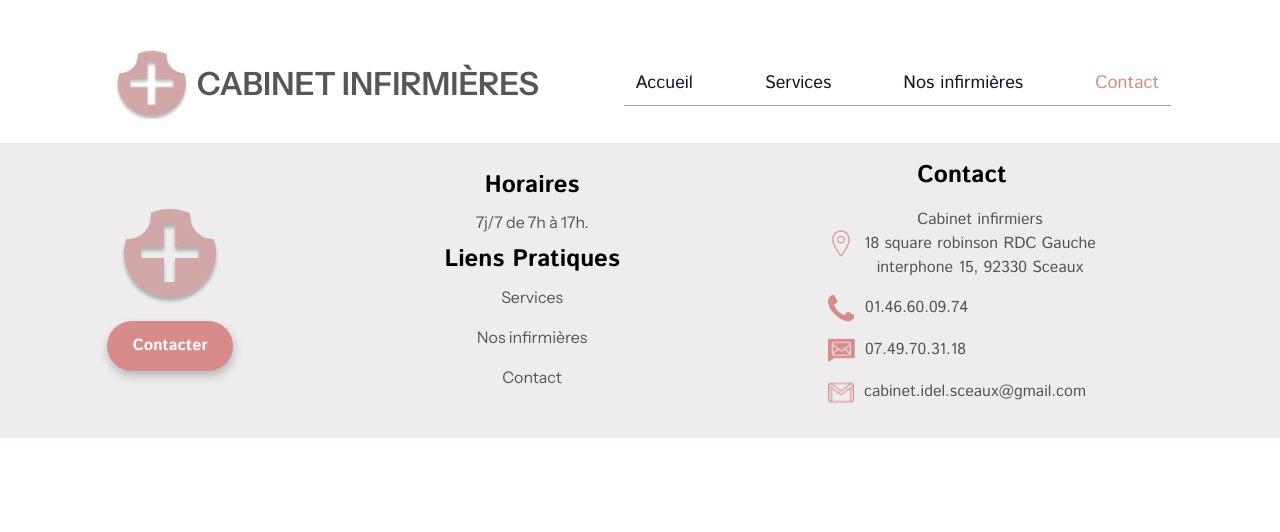
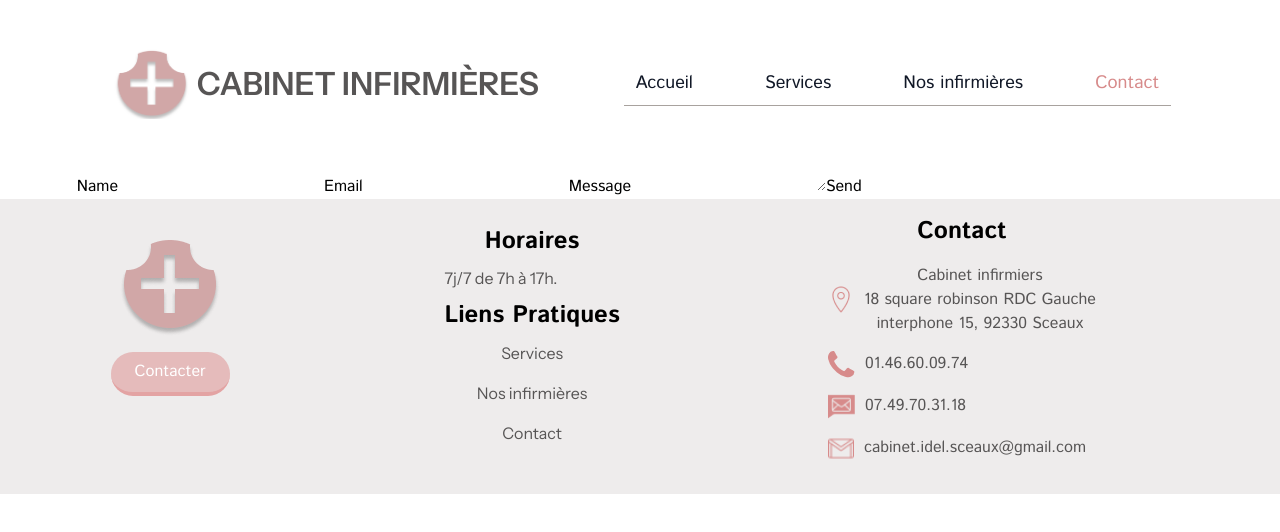
Before and after one commit to Cabinet-Infirmier/cabinet-infirmier-sceaux, a React (Vite) app: page /contact in a window 1280 px wide. Shown: the top 532 px of the page. Built offline with nearby package versions, Linux system fonts and the light colour scheme.

Commit message:
modify display

```diff
--- a/package.json
+++ b/package.json
@@ -10,8 +10,11 @@
     "preview": "vite preview"
   },
   "dependencies": {
+    "@emailjs/browser": "^4.4.1",
     "@headlessui/react": "^2.2.0",
     "@heroicons/react": "^2.2.0",
+    "emailjs": "^4.0.3",
+    "emailjs-com": "^3.2.0",
     "lucide": "^0.475.0",
     "lucide-react": "^0.475.0",
     "react": "^19.0.0",
--- a/src/components/button/Button.jsx
+++ b/src/components/button/Button.jsx
@@ -2,9 +2,17 @@ import styles from "./Button.module.css";
 
 function Button({ onClick, children }) {
   return (
-    <button onClick={onClick} className={styles.btn}>
-      {children}
-    </button>
+    <div className="h-[100px]">
+      <button
+        className="cursor-pointer transition-all bg-[#E5BBBB] text-white px-6 py-2 rounded-3xl
+border-[#e3a3a3]
+border-b-[4px] hover:brightness-90 hover:-translate-y-[1px] hover:border-b-[6px]
+active:border-b-[2px] active:brightness-50 active:translate-y-[2px]"
+        onClick={onClick}
+      >
+        {children}
+      </button>
+    </div>
   );
 }
 
--- a/src/components/carousel/Carousel.module.css
+++ b/src/components/carousel/Carousel.module.css
@@ -9,18 +9,16 @@
   background-color: rgb(0, 0, 0);
   border-radius: 1rem;
   width: 100%;
-  max-width: 600px;
-  min-width: 300px;
-  height: 100%;
+
   display: flex;
   justify-content: center;
   align-items: center;
   position: relative;
+  max-height: 100%;
 }
 .Carousel img {
   max-width: 100%;
   height: 100%;
-  object-fit: cover;
   transition: opacity 1s ease-in-out;
 }
 
--- a/src/components/modal/Modal.module.css
+++ b/src/components/modal/Modal.module.css
@@ -8,7 +8,8 @@
   align-items: center;
   position: fixed;
   overflow: hidden;
-  top: 40%;
+  border-radius: 15px;
+  top: 50%;
   left: 50%;
   transform: translate(-50%, -50%);
   z-index: 200;
--- a/src/components/serviceArea/ServiceArea.jsx
+++ b/src/components/serviceArea/ServiceArea.jsx
@@ -25,10 +25,9 @@ export default function ServiceArea() {
             src={CabinetImage}
             alt="Cabinet"
           />
-        </div>
-        <div className={styles.buttonContainer}>
           <Button onClick={() => setOpenModal(true)}>Voir Plus</Button>
         </div>
+
         <div className={styles.title}>
           <img src={IconAddress} alt="Cabinet medical icône" />
           <h4>Cabinet infirmier</h4>
--- a/src/components/serviceArea/ServiceArea.module.css
+++ b/src/components/serviceArea/ServiceArea.module.css
@@ -23,36 +23,28 @@
 .container img {
   height: auto;
   max-height: 400px;
-  top: 0;
   object-fit: cover;
 }
 
 .cabinetContainer {
-  width: 20rem;
-  height: 25rem;
+  border-radius: 15px;
+  position: relative;
   overflow: hidden;
-  border-radius: 15px;
 }
 
 .cabinetImage {
   width: 20rem;
 }
 
-.buttonContainer {
-  position: relative;
-}
-
-.buttonContainer Button {
+.cabinetContainer Button {
   position: absolute;
-  top: -5rem;
-  left: 30%;
-  z-index: 100;
+  top: 60%;
+  left: 32%;
 }
 
 .mapContainer {
   width: 40rem;
   height: 400px;
-  /* overflow: hidden; */
   display: flex;
   flex-direction: column;
   justify-content: center;
--- a/src/components/zoomImage/ZoomImage.jsx
+++ b/src/components/zoomImage/ZoomImage.jsx
@@ -11,7 +11,7 @@ export default function ZoomImage({ ...attributes }) {
   };
 
   const handleZoomOut = () => {
-    setScale((scale) => scale - 0.1);
+    setScale((scale) => (scale <= 1 ? 1 : scale - 0.1));
   };
 
   //Effect handler for image dragging
@@ -62,7 +62,12 @@ export default function ZoomImage({ ...attributes }) {
         <button onClick={handleZoomIn} className={styles.btn}>
           +
         </button>
-        <button onClick={handleZoomOut} className={styles.btn}>
+        <button
+          onClick={handleZoomOut}
+          className={`${styles.btn} ${
+            scale === 1 ? styles.btnDisabled : styles.btnActive
+          }`}
+        >
           -
         </button>
       </div>
--- a/src/components/zoomImage/ZoomImage.module.css
+++ b/src/components/zoomImage/ZoomImage.module.css
@@ -22,11 +22,18 @@
   top: 0%;
 }
 
+.btnDisabled {
+  background-color: rgb(191, 190, 190);
+}
+
+.btnActive {
+  background-color: #d78b8b;
+}
+
 .btn {
   border: none;
   border-radius: 15px;
   color: #fff;
-  background-color: #d78b8b;
   padding: 10px;
   cursor: pointer;
 }
--- a/src/pages/Contact.jsx
+++ b/src/pages/Contact.jsx
@@ -1,5 +1,35 @@
-function Contact() {
-  return <div></div>;
+import { useRef } from "react";
+import emailjs from "@emailjs/browser";
+
+export default function Contact() {
+  const form = useRef();
+
+  const sendEmail = (e) => {
+    e.preventDefault();
+
+    emailjs
+      .sendForm("service_ohua74e", "template_xctv50s", form.current, {
+        publicKey: "j0K1hoSjAobI-vPa9",
+      })
+      .then(
+        () => {
+          console.log("SUCCESS!");
+        },
+        (error) => {
+          console.log("FAILED...", error.text);
+        }
+      );
+  };
+
+  return (
+    <form ref={form} onSubmit={sendEmail}>
+      <label>Name</label>
+      <input type="text" name="user_name" />
+      <label>Email</label>
+      <input type="email" name="user_email" />
+      <label>Message</label>
+      <textarea name="message" />
+      <input type="submit" value="Send" />
+    </form>
+  );
 }
-
-export default Contact;
--- a/src/pages/Services.module.css
+++ b/src/pages/Services.module.css
@@ -11,7 +11,7 @@ p {
   font-weight: 400;
   line-height: 40px;
   letter-spacing: 2%;
-  text-align: center;
+  text-align: left;
 }
 b {
   font-size: 0.9rem;
@@ -52,7 +52,7 @@ ul li {
 
 .serviceContainer_2 {
   margin-top: 2rem;
-  text-align: center;
+  text-align: left;
 }
 
 .containerText {
@@ -64,7 +64,7 @@ ul li {
   font-weight: 400;
   line-height: 40px;
   letter-spacing: 2%;
-  text-align: center;
+  text-align: left;
 }
 
 .pinkBanner {
@@ -83,7 +83,7 @@ ul li {
 
 .serviceContainer_3_4 {
   margin-top: 2rem;
-  text-align: center;
+  text-align: left;
 }
 
 .serviceContainer_3_4 .serviceContainerImage div {
```
Also changed, not shown: src/pages/Services.jsx (+55 -67 lines), 1 other file (tests, documents, lock files or other folders).
